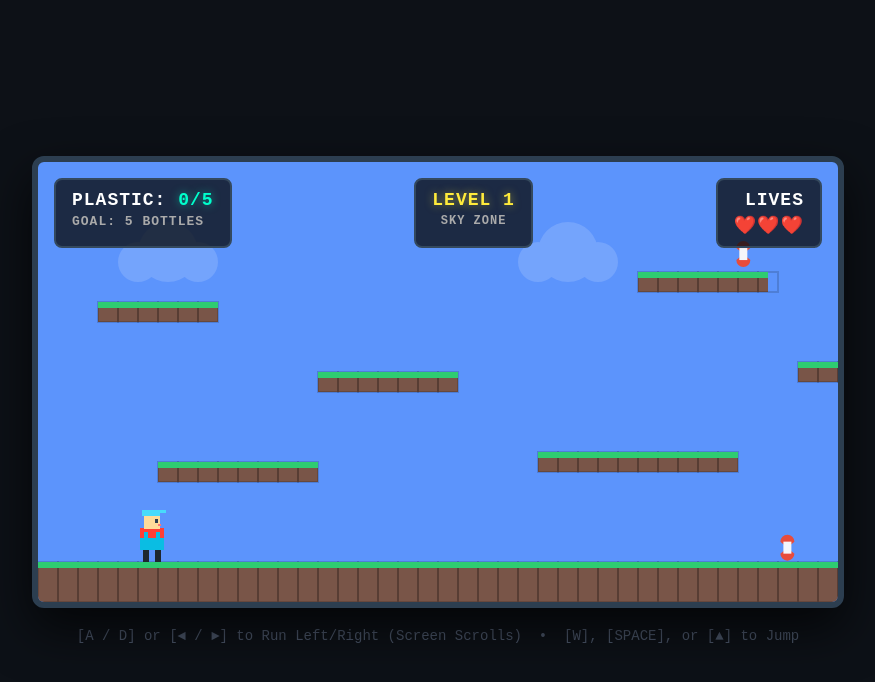
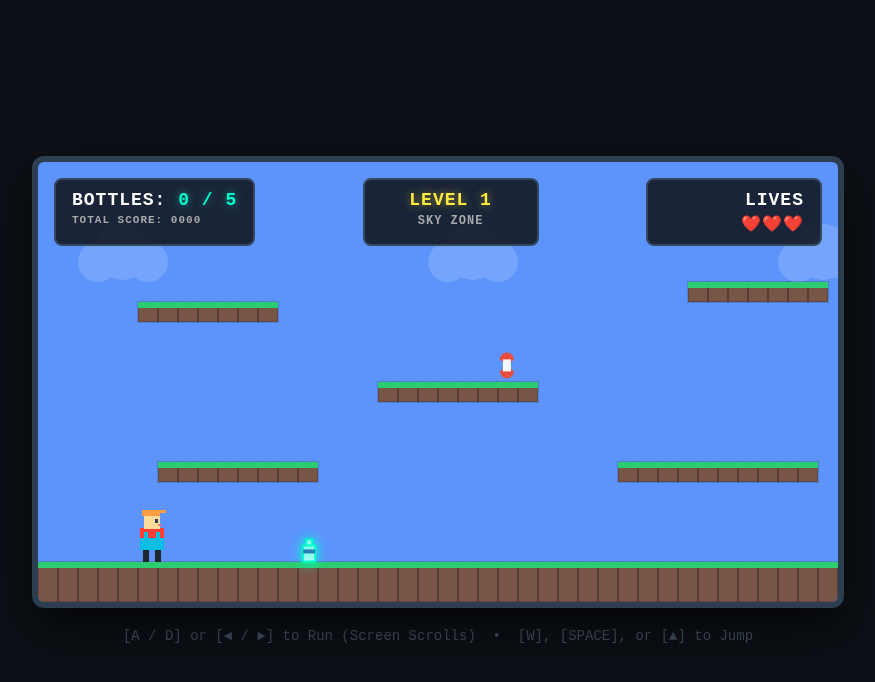
Before and after one commit to LinusIp/mario_clean_quest, a plain HTML site: page index.html in a window 1280 px wide. Both pictures are taken after a click on the button "START GAME". Shown: the whole page, without its empty margins (202-1077 px from the left). Drawn offline with Linux system fonts and the light colour scheme.

Commit message:
Update index.html

```diff
--- a/index.html
+++ b/index.html
@@ -27,7 +27,7 @@
             overflow: hidden;
             width: 800px;
             height: 440px;
-            transition: background 0.5s ease;
+            background: #5c94fc;
         }
         canvas {
             display: block;
@@ -43,7 +43,7 @@
             z-index: 5;
         }
         .score-box {
-            background: rgba(13, 17, 23, 0.8);
+            background: rgba(13, 17, 23, 0.85);
             padding: 10px 16px;
             border-radius: 8px;
             font-size: 18px;
@@ -53,10 +53,11 @@
             display: flex;
             flex-direction: column;
             gap: 4px;
+            min-width: 140px;
         }
         #plastic-score { color: #00ffcc; text-shadow: 0 0 8px rgba(0,255,204,0.5); }
         #level-display { color: #ffeb3b; text-shadow: 0 0 8px rgba(255,235,59,0.5); }
-        #strikes-container { color: #ff4d4d; }
+        #strikes-container { color: #ff4d4d; font-size: 16px; }
 
         #screen-overlay {
             position: absolute;
@@ -105,8 +106,8 @@
     <div id="game-container">
         <div id="ui">
             <div class="score-box">
-                <div>PLASTIC: <span id="plastic-score">0/5</span></div>
-                <div style="font-size: 13px; color: #aaa;">GOAL: <span id="goal-display">5</span> BOTTLES</div>
+                <div>BOTTLES: <span id="plastic-score">0 / 5</span></div>
+                <div style="font-size: 11px; color: #aaa;">TOTAL SCORE: <span id="total-score">0000</span></div>
             </div>
             <div class="score-box" style="align-items: center;">
                 <div id="level-display">LEVEL 1</div>
@@ -120,7 +121,7 @@
 
         <div id="screen-overlay">
             <h1 id="screen-title">PLASTIC PATROL</h1>
-            <p id="screen-desc">Explore the extended map! Collect enough <span class="highlight">Plastic Bottles</span> to advance through all 3 levels.<br>Avoid <span class="danger">Organic Trash & Box debris</span>!</p>
+            <p id="screen-desc">Run right to explore the long map! Collect <span class="highlight">Plastic Bottles</span> to advance through all 3 levels.<br>Dodge <span class="danger">Organic Apple Cores & Boxes</span>!</p>
             <button id="action-btn">START GAME</button>
         </div>
 
@@ -128,7 +129,7 @@
     </div>
 
     <div id="controls-guide">
-        [A / D] or [◄ / ►] to Run Left/Right (Screen Scrolls) &nbsp;&bull;&nbsp; [W], [SPACE], or [▲] to Jump
+        [A / D] or [◄ / ►] to Run (Screen Scrolls) &nbsp;&bull;&nbsp; [W], [SPACE], or [▲] to Jump
     </div>
 
 <script>
@@ -136,74 +137,65 @@ const canvas = document.getElementById('gameCanvas');
 const ctx = canvas.getContext('2d');
 const container = document.getElementById('game-container');
 
-// Level Configurations
+// Level Data
 const levels = {
-    1: { name: "SKY ZONE", target: 5, bg: "#5c94fc", platformTop: "#2ecc71", platformBottom: "#795548", spawnRate: 1400 },
-    2: { name: "INDUSTRIAL RUINS", target: 8, bg: "#34495e", platformTop: "#e67e22", platformBottom: "#2c3e50", spawnRate: 1000 },
-    3: { name: "MIDNIGHT CORE", target: 12, bg: "#11141a", platformTop: "#9b59b6", platformBottom: "#1e272e", spawnRate: 700 }
+    1: { name: "SKY ZONE", target: 5, bg: "#5c94fc", platformTop: "#2ecc71", platformBottom: "#795548", plasticChance: 0.65 },
+    2: { name: "INDUSTRIAL RUINS", target: 8, bg: "#34495e", platformTop: "#e67e22", platformBottom: "#2c3e50", plasticChance: 0.50 },
+    3: { name: "MIDNIGHT CORE", target: 12, bg: "#11141a", platformTop: "#9b59b6", platformBottom: "#1e272e", plasticChance: 0.40 }
 };
 
-// Game Dynamic Configurations
 let currentLevel = 1;
-let score = 0; // Total overall score
-let levelBottlesCollected = 0; // Reset every level
+let globalScore = 0;
+let levelBottlesCollected = 0;
 let lives = 3;
 let gameOver = false;
 let gameStarted = false;
 let keys = {};
 let animationFrame = 0;
 
-// World Scale Dimensions
-const worldWidth = 1600; // Double screen width for side-scrolling exploration
+const worldWidth = 1600; // Double screen length
 const worldHeight = 440;
-
-// Camera System Matrix
 const camera = { x: 0, y: 0 };
 
-// Physics Configuration
 const gravity = 0.55;
 const friction = 0.82;
 
-// Character Data
 const player = {
     x: 100, y: 300, width: 28, height: 44,
     vx: 0, vy: 0, speed: 6, jumpForce: 13,
     grounded: false, facingRight: true, walkTimer: 0
 };
 
-// Extended Platform Map Configuration Layout ($1600\text{px}$ Wide)
+// Map layout distributed across 1600px width
 const platforms = [
-    { x: 0, y: 400, width: 1600, height: 40 }, // Solid Floor spanning the entire world length
-
-    // Sector 1 (0px - 500px)
+    { x: 0, y: 400, width: 1600, height: 40 },
     { x: 120, y: 300, width: 160, height: 20 },
-    { x: 280, y: 210, width: 140, height: 20 },
-    { x: 60, y: 140, width: 120, height: 20 },
-
-    // Sector 2 (500px - 1000px Central Hub)
-    { x: 500, y: 290, width: 200, height: 20 },
-    { x: 760, y: 200, width: 180, height: 20 },
-    { x: 600, y: 110, width: 130, height: 20 },
-
-    // Sector 3 (1000px - 1600px Outpost)
-    { x: 1020, y: 280, width: 150, height: 20 },
-    { x: 1240, y: 190, width: 200, height: 20 },
-    { x: 1080, y: 110, width: 140, height: 20 },
-    { x: 1480, y: 290, width: 120, height: 20 }
+    { x: 340, y: 220, width: 160, height: 20 },
+    { x: 100, y: 140, width: 140, height: 20 },
+    { x: 580, y: 300, width: 200, height: 20 },
+    { x: 840, y: 210, width: 160, height: 20 },
+    { x: 650, y: 120, width: 140, height: 20 },
+    { x: 1050, y: 290, width: 160, height: 20 },
+    { x: 1280, y: 200, width: 180, height: 20 },
+    { x: 1100, y: 110, width: 140, height: 20 },
+    { x: 1480, y: 300, width: 120, height: 20 }
 ];
 
 let items = [];
 let spawnTimeout;
 
-// Controls Interceptors
-window.addEventListener('keydown', e => { if(["Space","ArrowUp","ArrowDown","ArrowLeft","ArrowRight"].includes(e.code)) e.preventDefault(); keys[e.code] = true; });
+// Input tracking
+window.addEventListener('keydown', e => {
+    if(["Space","ArrowUp","ArrowDown","ArrowLeft","ArrowRight"].includes(e.code)) e.preventDefault();
+    keys[e.code] = true;
+});
 window.addEventListener('keyup', e => keys[e.code] = false);
 document.getElementById('action-btn').addEventListener('click', handleButtonClick);
 
 function handleButtonClick() {
     if (!gameStarted || gameOver) {
         currentLevel = 1;
-        score = 0;
+        globalScore = 0;
         lives = 3;
         setupLevel(currentLevel);
         gameStarted = true;
@@ -221,38 +213,37 @@ function setupLevel(lvl) {
     player.vx = 0;
     player.vy = 0;
 
-    container.style.background = levels[lvl].bg;
+    container.style.backgroundColor = levels[lvl].bg;
     document.getElementById('level-display').innerText = `LEVEL ${lvl}`;
     document.getElementById('level-name').innerText = levels[lvl].name;
-    document.getElementById('goal-display').innerText = levels[lvl].target;
     updateUI();
 }
 
 function startSpawning() {
     clearTimeout(spawnTimeout);
-    function loop() {
+    function spawnLoop() {
         if (gameOver || !gameStarted) return;
 
-        // Pick random platform anywhere along the wider map
+        // Pick a platform
         const plat = platforms[Math.floor(Math.random() * platforms.length)];
-        const roll = Math.random();
 
-        // Dynamic balance based on level settings
+        // Decide item type based on level rules
         let type = 'plastic';
-        if (roll > 0.40 - (currentLevel * 0.05)) { // Hazards increase slightly per level
+        if (Math.random() > levels[currentLevel].plasticChance) {
             type = Math.random() > 0.5 ? 'organic' : 'paper';
         }
 
         const x = plat.x + 15 + Math.random() * (plat.width - 45);
         const y = plat.y - 30;
 
-        if (!items.some(i => Math.abs(i.x - x) < 40)) {
+        // Prevent duplicate clustering
+        if (!items.some(i => Math.abs(i.x - x) < 50 && Math.abs(i.y - y) < 50)) {
             items.push({ x, y, width: 24, height: 28, type, bobOffset: Math.random() * Math.PI });
         }
 
-        spawnTimeout = setTimeout(loop, Math.random() * levels[currentLevel].spawnRate + 400);
+        spawnTimeout = setTimeout(spawnLoop, Math.random() * 800 + 500);
     }
-    loop();
+    spawnLoop();
 }
 
 function checkCollision(r1, r2) {
@@ -265,7 +256,7 @@ function update() {
 
     animationFrame++;
 
-    // Horizontal Controls Translation
+    // Movement engine
     if (keys['ArrowRight'] || keys['KeyD']) {
         if (player.vx < player.speed) player.vx += 0.8;
         player.facingRight = true;
@@ -278,7 +269,6 @@ function update() {
         player.walkTimer = 0;
     }
 
-    // Vertical Jump Calculations
     if ((keys['Space'] || keys['ArrowUp'] || keys['KeyW']) && player.grounded) {
         player.vy = -player.jumpForce;
         player.grounded = false;
@@ -289,11 +279,10 @@ function update() {
     player.x += player.vx;
     player.y += player.vy;
 
-    // Hard Boundaries clamped to World Width ($1600\text{px}$)
     if (player.x < 0) { player.x = 0; player.vx = 0; }
     if (player.x + player.width > worldWidth) { player.x = worldWidth - player.width; player.vx = 0; }
 
-    // Solid Platform Collisions Matrix
+    // Solid collisions
     player.grounded = false;
     for (let plat of platforms) {
         if (player.x + player.width > plat.x && player.x < plat.x + plat.width &&
@@ -306,21 +295,19 @@ function update() {
         }
     }
 
-    // Smooth Side-Scrolling Camera Physics Tracker
+    // Camera follow centering logic
     camera.x = player.x - canvas.width / 2 + player.width / 2;
-    // Keep camera bounded within world dimensions
     if (camera.x < 0) camera.x = 0;
     if (camera.x > worldWidth - canvas.width) camera.x = worldWidth - canvas.width;
 
-    // Item Intersection Loop Logic
+    // Item cleanup and checks
     for (let i = items.length - 1; i >= 0; i--) {
         if (checkCollision(player, items[i])) {
             if (items[i].type === 'plastic') {
-                score += 100;
+                globalScore += 100;
                 levelBottlesCollected++;
                 updateUI();
 
-                // Track Target Goals across 3 unique levels
                 if (levelBottlesCollected >= levels[currentLevel].target) {
                     advanceLevel();
                 }
@@ -338,15 +325,15 @@ function advanceLevel() {
     if (currentLevel < 3) {
         currentLevel++;
         setupLevel(currentLevel);
-        // Momentary Flash Notification can be read from interface state changes
     } else {
-        endGame(true); // Player completed Level 3 successfully!
+        endGame(true);
     }
 }
 
 function updateUI() {
     const target = levels[currentLevel].target;
-    document.getElementById('plastic-score').innerText = `${levelBottlesCollected}/${target}`;
+    document.getElementById('plastic-score').innerText = `${levelBottlesCollected} / ${target}`;
+    document.getElementById('total-score').innerText = String(globalScore).padStart(4, '0');
     document.getElementById('strikes-container').innerText = '❤️'.repeat(Math.max(0, lives)) + '🖤'.repeat(Math.max(0, 3 - lives));
 }
 
@@ -357,7 +344,6 @@ function drawPlayer(ctx, p) {
 
     const bob = (!p.grounded) ? 0 : Math.sin(p.walkTimer) * 3;
 
-    // Legs Rendering
     ctx.fillStyle = '#1e272e';
     if (!p.grounded) {
         ctx.fillRect(-10, 8, 6, 10);
@@ -370,7 +356,6 @@ function drawPlayer(ctx, p) {
         ctx.fillRect(3, 8, 6, 14);
     }
 
-    // Jumpsuit Body Geometry
     ctx.fillStyle = '#ff3f34';
     ctx.fillRect(-12, -12 + bob, 24, 22);
     ctx.fillStyle = '#0abde3';
@@ -378,10 +363,9 @@ function drawPlayer(ctx, p) {
     ctx.fillRect(-8, -8 + bob, 4, 8);
     ctx.fillRect(4, -8 + bob, 4, 8);
 
-    // Head Unit Structure
     ctx.fillStyle = '#ffdb99';
     ctx.fillRect(-8, -26 + bob, 16, 15);
-    ctx.fillStyle = '#48dbfb'; // Visor cap color configuration matching
+    ctx.fillStyle = '#ff9f43';
     ctx.fillRect(-10, -30 + bob, 18, 6);
     ctx.fillRect(-2, -30 + bob, 16, 3);
 
@@ -395,19 +379,15 @@ function drawPlayer(ctx, p) {
 
 function drawPlatform(ctx, plat) {
     const activeColors = levels[currentLevel];
-
-    // Core structural foundation filling
     ctx.fillStyle = activeColors.platformBottom;
     ctx.fillRect(plat.x, plat.y, plat.width, plat.height);
 
-    // Brick grid profile paths lines
     ctx.strokeStyle = 'rgba(0,0,0,0.15)';
     ctx.lineWidth = 2;
     for (let bx = plat.x; bx < plat.x + plat.width; bx += 20) {
         ctx.strokeRect(bx, plat.y, 20, plat.height);
     }
 
-    // Highlighted dynamic zone surface trims
     ctx.fillStyle = activeColors.platformTop;
     ctx.fillRect(plat.x, plat.y, plat.width, 6);
 }
@@ -420,9 +400,9 @@ function drawItem(ctx, item) {
     ctx.save();
 
     if (item.type === 'plastic') {
-        ctx.shadowBlur = 10;
+        ctx.shadowBlur = 12;
         ctx.shadowColor = '#00ffcc';
-        ctx.fillStyle = 'rgba(230, 255, 255, 0.9)';
+        ctx.fillStyle = 'rgba(230, 255, 255, 0.95)';
         ctx.strokeStyle = '#00ffcc';
         ctx.lineWidth = 2;
         ctx.beginPath();
@@ -458,30 +438,20 @@ function draw() {
     ctx.clearRect(0, 0, canvas.width, canvas.height);
 
     ctx.save();
-    // Offset standard renderer transformation context matrix based on current Camera space coordinates
     ctx.translate(-camera.x, -camera.y);
 
-    // Decorative Stars / Cloud elements distributed along long map plane
+    // Dynamic background cloud layers
     ctx.fillStyle = 'rgba(255, 255, 255, 0.15)';
-    for(let cx = 100; cx < worldWidth; cx += 400) {
+    for(let cx = 60; cx < worldWidth; cx += 350) {
         ctx.beginPath();
         ctx.arc(cx, 100, 20, 0, Math.PI * 2);
-        ctx.arc(cx + 30, 90, 30, 0, Math.PI * 2);
-        ctx.arc(cx + 60, 100, 20, 0, Math.PI * 2);
+        ctx.arc(cx + 25, 90, 28, 0, Math.PI * 2);
+        ctx.arc(cx + 50, 100, 20, 0, Math.PI * 2);
         ctx.fill();
     }
 
-    // Render Platform Layers
-    for (let plat of platforms) {
-        drawPlatform(ctx, plat);
-    }
-
-    // Render Entities
-    for (let item of items) {
-        drawItem(ctx, item);
-    }
-
-    // Render Main Hero
+    for (let plat of platforms) { drawPlatform(ctx, plat); }
+    for (let item of items) { drawItem(ctx, item); }
     drawPlayer(ctx, player);
 
     ctx.restore();
@@ -502,21 +472,20 @@ function endGame(victory = false) {
     const btn = document.getElementById('action-btn');
 
     if (victory) {
-        title.innerText = "MISSION ACCOMPLISHED";
+        title.innerText = "MISSION COMPLETED";
         title.style.color = "#ffeb3b";
-        desc.innerHTML = `Incredible work! You successfully cleaned all 3 sectors.<br>Grand Total Score: <span class="highlight">${score} points</span>`;
+        desc.innerHTML = `Awesome! You completely cleaned all sectors.<br>Final Score: <span class="highlight">${globalScore} points</span>`;
         btn.innerText = "PLAY AGAIN";
     } else {
-        title.innerText = "BIN OVERFLOW";
+        title.innerText = "GAME OVER";
         title.style.color = "#ff4d4d";
-        desc.innerHTML = `You took too many safety strikes from hazardous items!<br>Stalled out on <span class="level-up">Level ${currentLevel}</span> with ${score} points.`;
+        desc.innerHTML = `Too much hazardous trash picked up!<br>Failed on <span class="level-up">Level ${currentLevel}</span> with ${globalScore} points.`;
         btn.innerText = "RETRY CHALLENGE";
     }
 
     document.getElementById('screen-overlay').classList.remove('hidden');
 }
 
-// Global initialization configuration kickoff
 gameLoop();
 </script>
 
```
